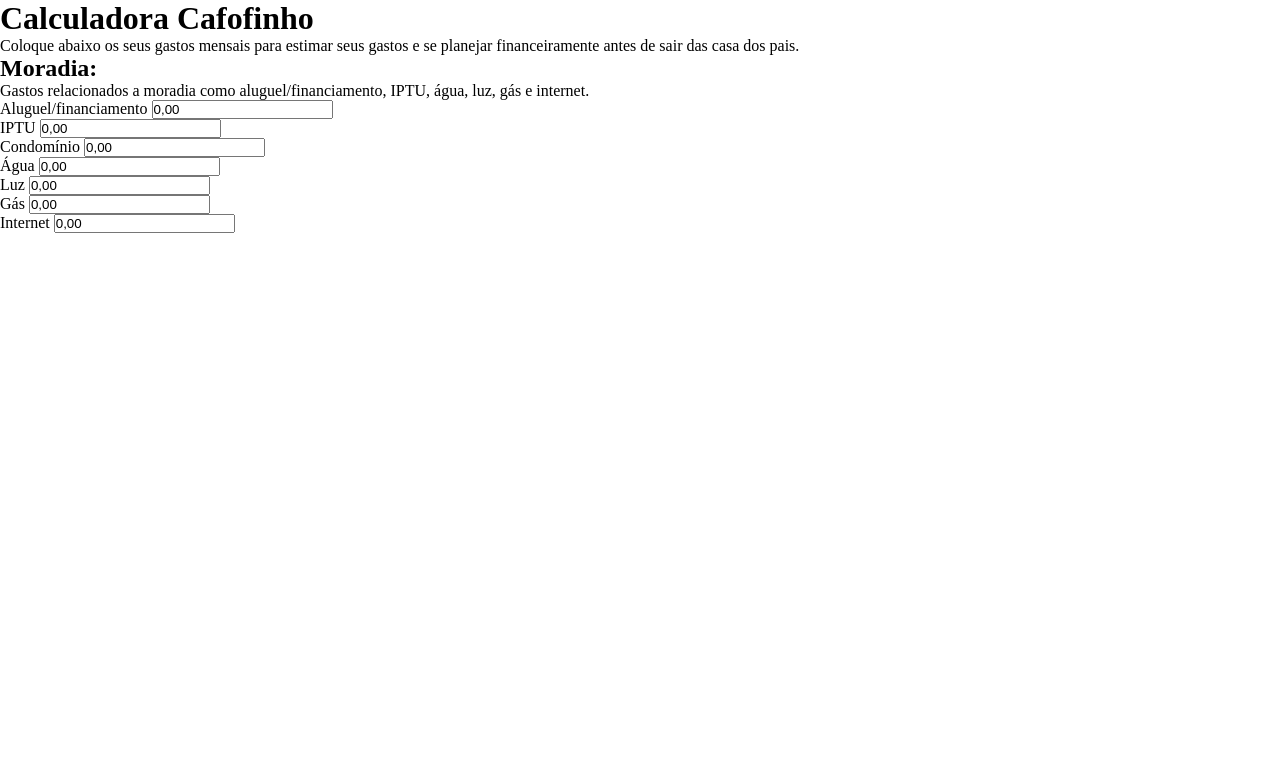
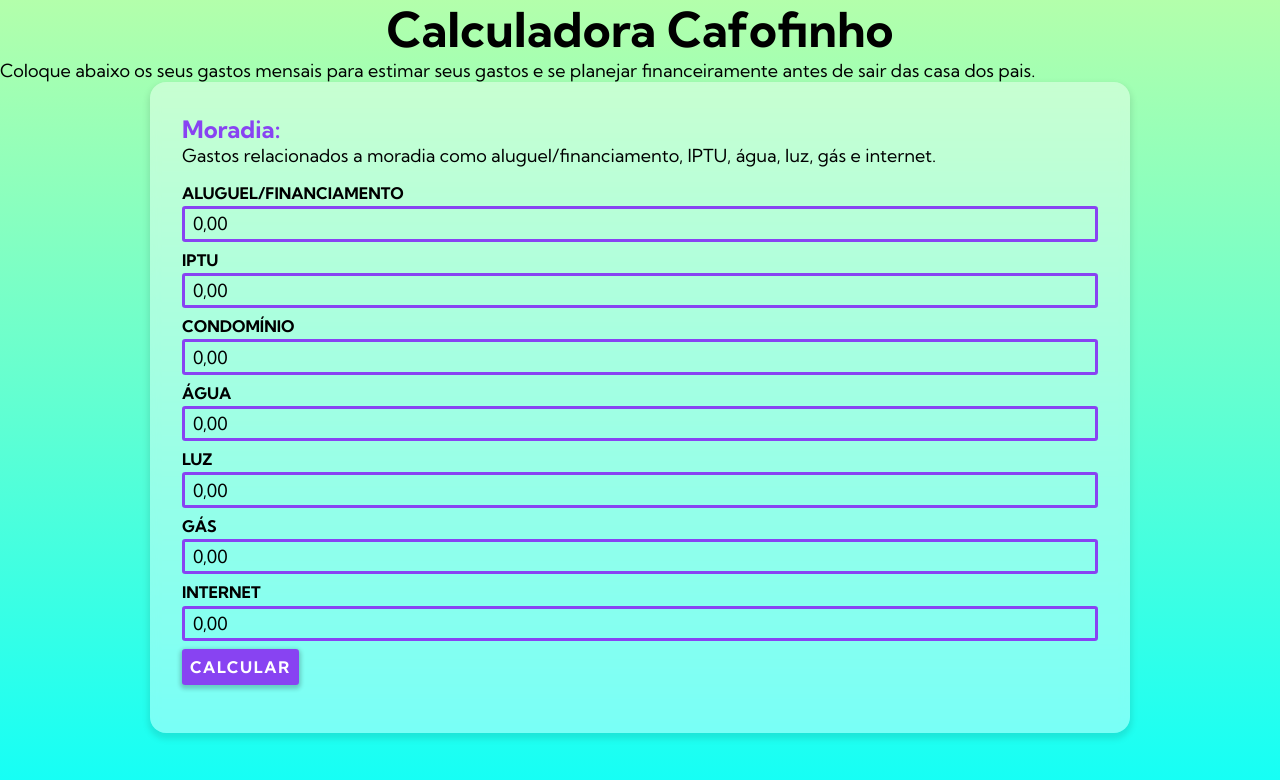
Before and after one commit to thtakayama/calculadora-cafofinho, a plain HTML site: page index.html in a window 1280 px wide. Drawn offline with Linux system fonts and the light colour scheme.

Commit message:
Criando o formulário Moradia

```diff
--- a/css/style.css
+++ b/css/style.css
@@ -1,5 +1,111 @@
+:root {
+  --cor-roxa: #8843f2;
+  --cor-rosa: #ef2f88;
+  --cor-laranja: #f47340;
+  --cor-amarela: #f9d371;
+  --cor-azul: #12fff7;
+  --cor-verde: #b3ffab;
+}
+
 * {
   margin: 0px;
   padding: 0px;
   box-sizing: border-box;
 }
+
+body {
+  background: linear-gradient(#b3ffab, #12fff7) no-repeat;
+  min-height: 100vh;
+}
+
+[data-bg="roxa"] {
+  background: var(--cor-roxa);
+  color: white;
+}
+
+h1,
+h2,
+h3,
+h4,
+h5,
+h6,
+p,
+a,
+label,
+input,
+button {
+  font-family: "Kumbh Sans", sans-serif;
+}
+
+p {
+  font-size: 1.125rem;
+}
+
+.title {
+  font-size: 3rem;
+  font-weight: 700;
+  text-align: center;
+}
+
+.categoria {
+  max-width: 980px;
+  margin: 0px auto;
+  padding: 2rem;
+  background: rgba(255, 255, 255, 0.4);
+  box-shadow: 0px 4px 6px 2px rgba(0, 0, 0, 0.1);
+  backdrop-filter: blur(5px);
+  -webkit-backdrop-filter: blur(5px);
+  border: 1px solid rgba(255, 255, 255, 1s);
+  border-radius: 1rem;
+}
+
+form {
+  position: relative;
+  margin: 1rem 0px;
+}
+
+form div {
+  margin-bottom: 0.5rem;
+}
+
+label {
+  display: block;
+  text-transform: uppercase;
+  margin-bottom: 0.2rem;
+  font-weight: 700;
+}
+
+#moradia .subtitle {
+  color: var(--cor-roxa);
+}
+
+.categoria input {
+  display: block;
+  width: 100%;
+  background: transparent;
+  padding: 0.2rem 0.5rem;
+  border: 3px solid var(--cor-roxa);
+  border-radius: 0.2rem;
+  font-size: 1.125rem;
+}
+
+.btn {
+  display: block;
+  position: relative;
+  right: 0px;
+  font-size: 1rem;
+  font-weight: 700;
+  letter-spacing: 0.1rem;
+  padding: 0.5rem;
+  text-transform: uppercase;
+  border: 0;
+  border-radius: 0.2rem;
+  box-shadow: 0px 2px 4px 2px rgba(0, 0, 0, 0.2);
+  transition: 0.4s;
+}
+
+.btn:hover {
+  background: white;
+  color: currentColor;
+  box-shadow: 0px 0px 0px 0px;
+}
--- a/index.html
+++ b/index.html
@@ -4,17 +4,23 @@
     <meta charset="UTF-8" />
     <meta name="viewport" content="width=device-width, initial-scale=1.0" />
     <title>Calculadora Cafofinho</title>
+    <link rel="preconnect" href="https://fonts.googleapis.com" />
+    <link rel="preconnect" href="https://fonts.gstatic.com" crossorigin />
+    <link
+      href="https://fonts.googleapis.com/css2?family=Kumbh+Sans:wght@400;700&display=swap"
+      rel="stylesheet"
+    />
     <link rel="stylesheet" href="./css/style.css" />
   </head>
   <body>
     <main>
-      <h1>Calculadora Cafofinho</h1>
+      <h1 class="title">Calculadora Cafofinho</h1>
       <p>
         Coloque abaixo os seus gastos mensais para estimar seus gastos e se
         planejar financeiramente antes de sair das casa dos pais.
       </p>
       <section id="moradia" class="categoria">
-        <h2>Moradia:</h2>
+        <h2 class="subtitle">Moradia:</h2>
         <p>
           Gastos relacionados a moradia como aluguel/financiamento, IPTU, água,
           luz, gás e internet.
@@ -48,6 +54,7 @@
             <label for="internet">Internet</label>
             <input type="text" id="internet" name="internet" value="0,00" />
           </div>
+          <button class="btn" data-bg="roxa">Calcular</button>
         </form>
       </section>
     </main>
```
